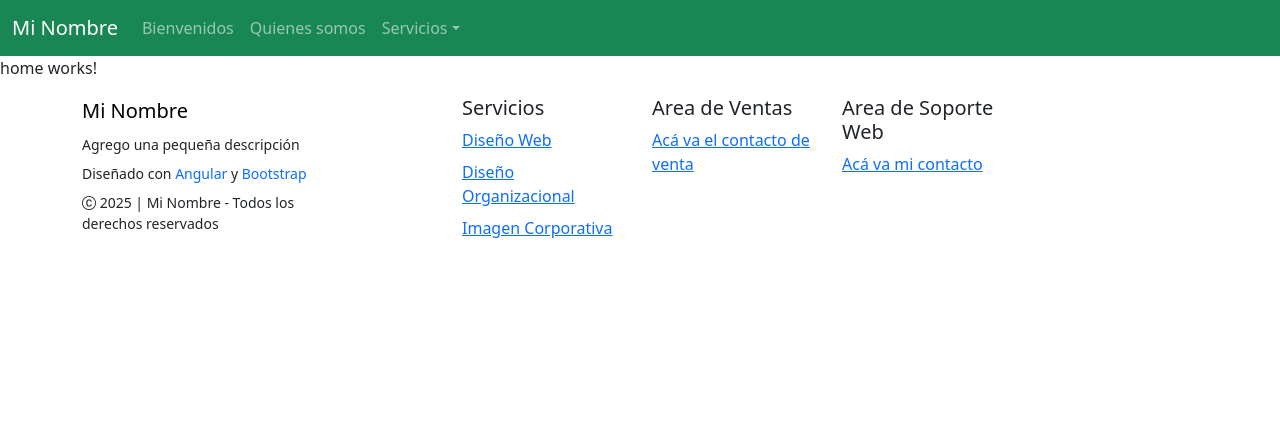
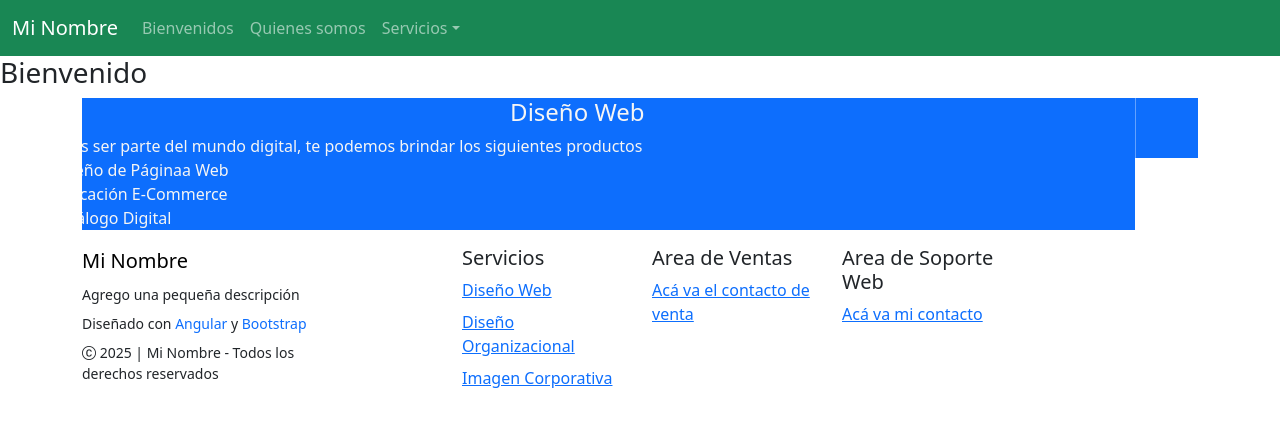
Before and after one commit to josevegas/ProyectoEmpresa, an Angular app: page / in a window 1280 px wide. Shown: the top 426 px of the page. Built offline with nearby package versions, Linux system fonts and the light colour scheme.

Commit message:
implementando carrusel

```diff
--- a/src/app/components/home/home.component.html
+++ b/src/app/components/home/home.component.html
@@ -1 +1,43 @@
-<p>home works!</p>
+<h3>Bienvenido</h3>
+<div class="container" style="align-items: center;">
+    <div id="homeCarousel" class="homeCarrousel slide" data-bs-ride="carousel">
+        <div class="carousel-indicators">
+            <button type="button" data-bs-target="#homeCarousel" data-bs-slide-to="0" class="active" aria-current="true" aria-label="Slide 1"></button>
+            <button type="button" data-bs-target="#homeCarousel" data-bs-slide-to="1" aria-label="Slide 2"></button>
+            <button type="button" data-bs-target="#homeCarousel" data-bs-slide-to="2" aria-label="Slide 3"></button>
+        </div>
+        <div class="carousel-inner">
+            <div class="carousel-item active">
+                <div class="bg-primary" style="color: whitesmoke;">
+                    <h4 style="text-align: center;">Diseño Web</h4>
+                    <span>{{wddescriptionhead}}</span>
+                    <ul>
+                        @for (item of wdservicios; track $index) {
+                            <li>{{item}}</li>
+                        }
+                    </ul>
+                </div>
+            </div>
+            <div class="carousel-item">
+                <div class="bg-primary" style="text-align: center;">
+                    <h4>Diseño Organizacional</h4>
+                    <span>Un pequeño resumen del servicio</span>
+                </div>
+            </div>
+            <div class="carousel-item">
+                <div class="bg-primary" style="text-align: center;">
+                    <h4>Imagen Corporativa</h4>
+                    <span>Un pequeño resumen del servicio</span>
+                </div>
+            </div>
+        </div>
+        <button class="carousel-control-prev" type="button" data-bs-target="#homeCarousel" data-bs-slide="prev">
+            <span class="carousel-control-prev-icon" aria-hidden="true"></span>
+            <span class="visually-hidden">Previous</span>
+        </button>
+        <button class="carousel-control-next" type="button" data-bs-target="#homeCarousel" data-bs-slide="next">
+            <span class="carousel-control-next-icon" aria-hidden="true"></span>
+            <span class="visually-hidden">Next</span>
+        </button>
+    </div>
+</div>
--- a/src/app/components/home/home.component.ts
+++ b/src/app/components/home/home.component.ts
@@ -7,5 +7,6 @@ import { Component } from '@angular/core';
   styleUrl: './home.component.css'
 })
 export class HomeComponent {
-
+  wddescriptionhead='Si deseas ser parte del mundo digital, te podemos brindar los siguientes productos'
+  wdservicios=['Diseño de Páginaa Web','Aplicación E-Commerce','Catálogo Digital']
 }
```
